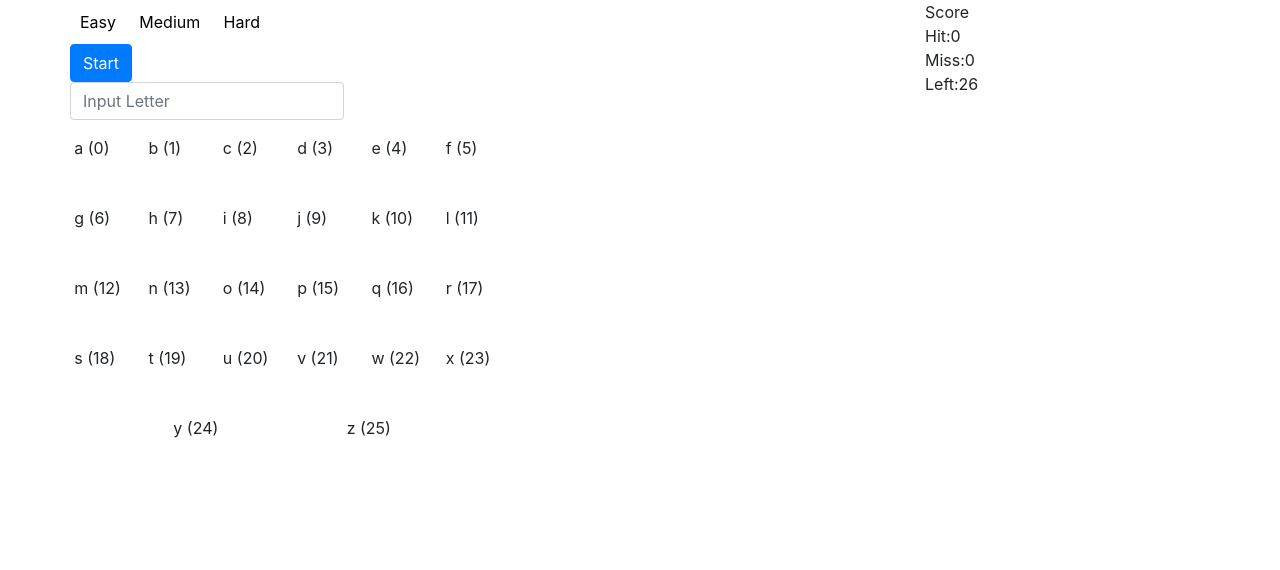
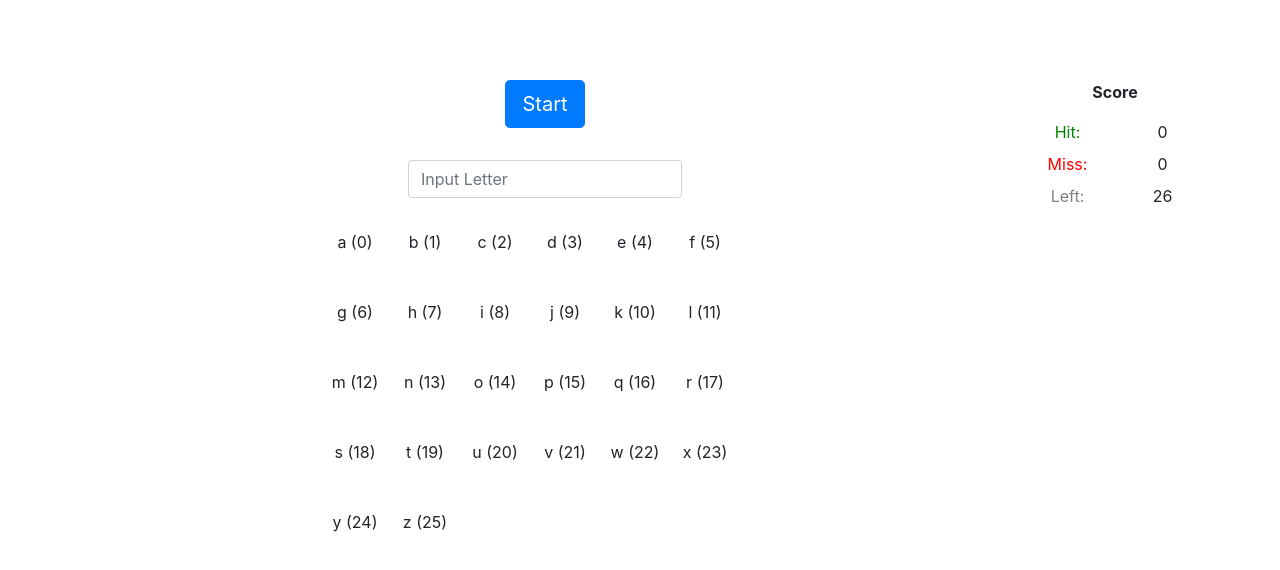
Before and after one commit to borninmarch93/alphabet-reflex-game, a React (Create React App) app in the folder my-app/: page /game in a window 1280 px wide. Shown: the top 570 px of the page. Built offline with nearby package versions, Linux system fonts and the light colour scheme.

Commit message:
Alphabet-game finish

```diff
--- a/my-app/package.json
+++ b/my-app/package.json
@@ -9,6 +9,7 @@
     "bootstrap": "^4.6.0",
     "classnames": "^2.3.1",
     "node-sass": "^6.0.0",
+    "query-string": "^7.0.0",
     "react": "^17.0.2",
     "react-bootstrap": "^1.6.0",
     "react-dom": "^17.0.2",
--- a/my-app/src/App.js
+++ b/my-app/src/App.js
@@ -1,101 +1,20 @@
 import './scss/main.scss';
 import 'bootstrap/dist/css/bootstrap.min.css';
-import {Button, Container, Row, Col, Form} from "react-bootstrap";
-import DifficultySelector from "./components/DifficultySelector";
-import { useEffect, useState } from "react";
-import GameStatus from "./components/GameStatus";
-import RandomNumber from "./components/RandomNumber";
-import LetterInput from "./components/LetterInput";
-import AlphabetTable from "./components/AlphabetTable";
-
-const alphabet = "abcdefghijklmnopqrstuvwxyz";
+import { BrowserRouter, Route, Switch } from 'react-router-dom';
+import StartGamePage from "./pages/StartGamePage";
+import GameLevelPage from "./pages/GameLevelPage";
+import GamePage from "./pages/GamePage";
 
 const App = () => {
-    const [alphabetMap, setAlphabetMap] = useState([...alphabet].reduce((prev, curr) => {
-        prev[curr] = {num: alphabet.indexOf(curr)};
-        return prev;
-    }, {}))
-    const [pool, setPool] = useState([...Array(26).keys()]);
-    const [currentNumber, setCurrentNumber] = useState();
-    const [difficultyLevel, setDifficultyLevel] = useState();
-    const [gameStatus, setGameStatus] = useState();
-    const [scores, setScores] = useState({
-            hit: 0,
-            miss: 0
-        }
-    );
-
-    let timer = null;
-    const removeCurrentNumFromPool = () => {
-        const filterPool = pool.filter(num => num !== currentNumber)
-        setPool(filterPool);
-    }
-
-    const setCurrentNumberStatus = (status) => {
-        const currentLetter = alphabet[currentNumber];
-        setScores({...scores, [status]: scores[status] + 1})
-
-        setAlphabetMap({...alphabetMap, [currentLetter]: {...alphabetMap[currentLetter], status: status}})
-        console.log({...alphabetMap, [currentLetter]: {...alphabetMap[currentLetter], status: status}})
-    }
-
-    useEffect(() => {
-        if (difficultyLevel && gameStatus === 'started') {
-            timer = setTimeout(() => {
-                removeCurrentNumFromPool();
-                setCurrentNumberStatus('miss');
-            }, difficultyLevel.time);
-            return () => clearTimeout(timer);
-        }
-    }, [currentNumber, gameStatus]);
-
-    const handleSubmit = (letter) => {
-        if (currentNumber === alphabetMap[letter].num) {
-            setCurrentNumberStatus('hit');
-            clearTimeout(timer);
-            removeCurrentNumFromPool()
-        } else {
-            setCurrentNumberStatus('miss');
-            clearTimeout(timer);
-            removeCurrentNumFromPool()
-        }
-    }
-
-    const difficultyLevelChangeHandler = (difficultyLevel) => {
-        setDifficultyLevel(difficultyLevel);
-    }
-
     return (
-        <Container>
-            <Row>
-                <Col lg={9}>
-                    <Row>
-                        <DifficultySelector onChange={difficultyLevelChangeHandler}/>
-                    </Row>
-                    <Row>
-                        <GameStatus onChange={(status) => setGameStatus(status)}/>
-                    </Row>
-                    {gameStatus === 'started' &&
-                    <Row>
-                        <RandomNumber onChange={(num) => setCurrentNumber(num)} pool={pool}/>
-                    </Row>
-                    }
-                    <Row>
-                        <LetterInput onSubmit={handleSubmit}/>
-                    </Row>
-                    <Row>
-                        <AlphabetTable alphabetMap={alphabetMap} />
-                    </Row>
-                </Col>
-                <Col lg={3}>
-                    <Row><span>Score</span></Row>
-                    <Row><span>Hit:</span><span>{scores.hit}</span></Row>
-                    <Row><span>Miss:</span><span>{scores.miss}</span></Row>
-                    <Row><span>Left:</span><span>{pool.length}</span></Row>
-                </Col>
-            </Row>
-        </Container>
-    );
+        <BrowserRouter>
+            <Switch>
+                <Route exact path="/" component={StartGamePage}/>
+                <Route path="/choose-level" component={GameLevelPage}/>
+                <Route path="/game" component={GamePage}/>
+            </Switch>
+        </BrowserRouter>
+    )
 }
 
 export default App;
--- a/my-app/src/components/DifficultySelector.jsx
+++ b/my-app/src/components/DifficultySelector.jsx
@@ -1,4 +1,5 @@
 import { useState } from "react";
+import { Link } from "react-router-dom";
 
 const DifficultySelector = ({ onChange }) => {
     const [selected, setSelected] = useState();
@@ -9,19 +10,19 @@ const DifficultySelector = ({ onChange }) => {
     }
 
     const difficultyLevels = [
-        { label: 'Easy', name: 'easy', time: 5000 },
-        { label: 'Medium', name: 'medium', time: 3000 },
-        { label: 'Hard', name: 'hard', time: 1000}
+        { label: 'Easy', name: 'easy' },
+        { label: 'Medium', name: 'medium' },
+        { label: 'Hard', name: 'hard' }
     ]
 
     return (
         <div className="difficulty-level">
             {difficultyLevels.map((item, index) => {
-                return <div className={`difficulty-level__item ${selected === item.name && 'active'}`}
-                            key={index}
+                return <Link to={`/game?level=${item.name}`} key={index}>
+                    <div className={`difficulty-level__item ${selected === item.name && 'active'}`}
                             onClick={() => changeHandler(item)}>
                     <span>{item.label}</span>
-                </div>
+                </div></Link>
             })}
         </div>
     )
--- a/my-app/src/components/GameStatus.jsx
+++ b/my-app/src/components/GameStatus.jsx
@@ -9,12 +9,12 @@ const GameStatus = ({ onChange }) => {
         setGameStatus(status)
     }
     return (
-        <div>
+        <div className="game-status">
             {gameStatus === 'stopped' &&
-            <Button onClick={() => changeGameStatus('started')} variant="primary">Start</Button>}
+            <Button size="lg" onClick={() => changeGameStatus('started')} variant="primary">Start</Button>}
 
             {gameStatus === 'started' &&
-            <Button onClick={() => changeGameStatus('stopped')} variant="warning">Stop</Button>}
+            <Button size="lg" onClick={() => changeGameStatus('stopped')} variant="warning">Stop</Button>}
         </div>
     )
 }
--- /dev/null
+++ b/my-app/src/pages/GameLevelPage.jsx
@@ -0,0 +1,15 @@
+import { Container } from "react-bootstrap";
+import DifficultySelector from "../components/DifficultySelector";
+
+const GameLevelPage = () => {
+    return (
+        <Container className="alphabet-game--center">
+            <div className="alphabet-game ">
+                <h1 className="header">Choose level</h1>
+                <DifficultySelector />
+            </div>
+        </Container>
+    )
+}
+
+export default GameLevelPage;
--- /dev/null
+++ b/my-app/src/pages/GamePage.jsx
@@ -0,0 +1,136 @@
+import { Col, Container, Row } from "react-bootstrap";
+import { useEffect, useState } from "react";
+import queryString from "query-string";
+import GameStatus from "../components/GameStatus";
+import RandomNumber from "../components/RandomNumber";
+import LetterInput from "../components/LetterInput";
+import AlphabetTable from "../components/AlphabetTable";
+
+const alphabet = "abcdefghijklmnopqrstuvwxyz";
+
+const difficultyLevels = {
+    easy: {time: 5000},
+    medium: {time: 3500},
+    hard: {time: 2000},
+}
+
+const getInitAlphabetMap = () => {
+    return [...alphabet].reduce((prev, curr) => {
+        prev[curr] = {num: alphabet.indexOf(curr)};
+        return prev;
+    }, {})
+}
+
+const getInitPool = () => {
+    return [...Array(26).keys()];
+}
+
+const getInitScores = () => {
+    return {
+        hit: 0,
+        miss: 0
+    };
+}
+
+const GamePage = ({location}) => {
+    const [alphabetMap, setAlphabetMap] = useState(getInitAlphabetMap());
+    const [pool, setPool] = useState(getInitPool());
+    const [currentNumber, setCurrentNumber] = useState();
+    const [difficultyLevel, setDifficultyLevel] = useState();
+    const [gameStatus, setGameStatus] = useState();
+    const [scores, setScores] = useState(getInitScores());
+
+    let timer = null;
+
+    useEffect(() => {
+        const {level} = queryString.parse(location.search);
+        setDifficultyLevel(difficultyLevels[level]);
+    }, [])
+
+    useEffect(() => {
+        if (difficultyLevel && gameStatus === 'started') {
+            timer = setTimeout(() => {
+                removeCurrentNumFromPool();
+                setCurrentNumberStatus('miss');
+            }, difficultyLevel.time);
+            return () => clearTimeout(timer);
+        }
+    }, [currentNumber, gameStatus]);
+
+    const gameStatusChangeHandler = (status) => {
+        if (status === 'stopped') {
+            restartGame();
+        }
+        setGameStatus(status);
+    }
+
+    const restartGame = () => {
+        setAlphabetMap(getInitAlphabetMap());
+        setPool(getInitPool());
+        setScores(getInitScores());
+    }
+
+    const removeCurrentNumFromPool = () => {
+        const filterPool = pool.filter(num => num !== currentNumber)
+        setPool(filterPool);
+    }
+
+    const setCurrentNumberStatus = (status) => {
+        const currentLetter = alphabet[currentNumber];
+        setScores({...scores, [status]: scores[status] + 1})
+
+        setAlphabetMap({...alphabetMap, [currentLetter]: {...alphabetMap[currentLetter], status: status}})
+        console.log({...alphabetMap, [currentLetter]: {...alphabetMap[currentLetter], status: status}})
+    }
+
+    const handleSubmit = (letter) => {
+        if (alphabetMap[letter] && currentNumber === alphabetMap[letter].num) {
+            setCurrentNumberStatus('hit');
+            clearTimeout(timer);
+            removeCurrentNumFromPool()
+        } else {
+            setCurrentNumberStatus('miss');
+            clearTimeout(timer);
+            removeCurrentNumFromPool()
+        }
+    }
+
+    return (
+        <Container>
+            <Row className="alphabet-game alphabet-game__item">
+                <Col lg={10}>
+                    <Row>
+                        <GameStatus onChange={gameStatusChangeHandler}/>
+                    </Row>
+                    {gameStatus === 'started' &&
+                    <Row>
+                        <RandomNumber onChange={(num) => setCurrentNumber(num)} pool={pool}/>
+                    </Row>
+                    }
+                    <Row>
+                        <LetterInput onSubmit={handleSubmit}/>
+                    </Row>
+                    <Row>
+                        <AlphabetTable alphabetMap={alphabetMap}/>
+                    </Row>
+                </Col>
+                <Col lg={2} className="score">
+                    <Row><span className="score__title">Score</span></Row>
+                    <Row>
+                        <Col className="score__hit">Hit: </Col>
+                        <Col> {scores.hit}</Col>
+                    </Row>
+                    <Row>
+                        <Col className="score__miss">Miss: </Col>
+                        <Col> {scores.miss}</Col></Row>
+                    <Row>
+                        <Col className="score__left">Left: </Col>
+                        <Col> {pool.length}</Col>
+                    </Row>
+                </Col>
+            </Row>
+        </Container>
+    )
+}
+
+export default GamePage;
--- /dev/null
+++ b/my-app/src/pages/StartGamePage.jsx
@@ -0,0 +1,18 @@
+import {Button, Container, Row, Col, Form} from "react-bootstrap";
+import { Link } from "react-router-dom";
+
+const StartGamePage = () => {
+    return (
+        <Container>
+            <div className="alphabet-game">
+                <h1 className="header">Alphabet reflex game</h1>
+                <p>Test</p>
+                <Link to="/choose-level">
+                    <Button size="lg">Start game</Button>
+                </Link>
+            </div>
+        </Container>
+    )
+}
+
+export default StartGamePage;
--- a/my-app/src/scss/_alphabet.scss
+++ b/my-app/src/scss/_alphabet.scss
@@ -1,13 +1,25 @@
 .alphabet-game {
-}
+   margin-top: 5rem;
+   text-align: center;
+   @include m(center) {
+     display: flex;
+     justify-content: center;
+   }
+   @include e(item) {
+     .row {
+       justify-content: center;
+     }
+   }
+   input {
+     margin-bottom: 2rem;
+   }
+ }
 
 .alphabet-game-table {
   display: flex;
   flex-wrap: wrap;
-  /* height: 500px; */
   width: 450px;
-  /* flex: 1; */
-  justify-content: space-evenly;
+  justify-content: flex-start;
   @include e(item) {
     height: 70px;
     width: 70px;
@@ -33,3 +45,27 @@
     }
   }
 }
+
+.game-status {
+  .btn {
+    margin-bottom: 2rem;
+  }
+}
+
+.score {
+  @include e(title){
+    font-weight: bold;
+    margin-bottom: 1rem;
+  }
+  @include e(hit) {
+    color: green;
+    margin-bottom: .500rem;
+  }
+  @include e(miss) {
+    color: red;
+    margin-bottom: .500rem;
+  }
+  @include e(left) {
+    color: gray;
+  }
+}
```
Also changed, not shown: 1 other file (tests, documents, lock files or other folders).
